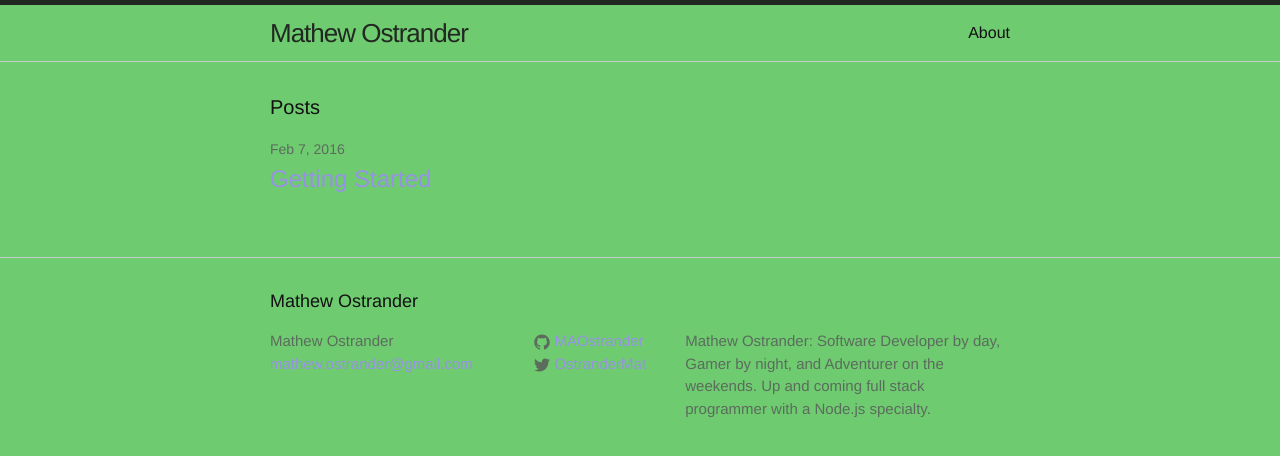
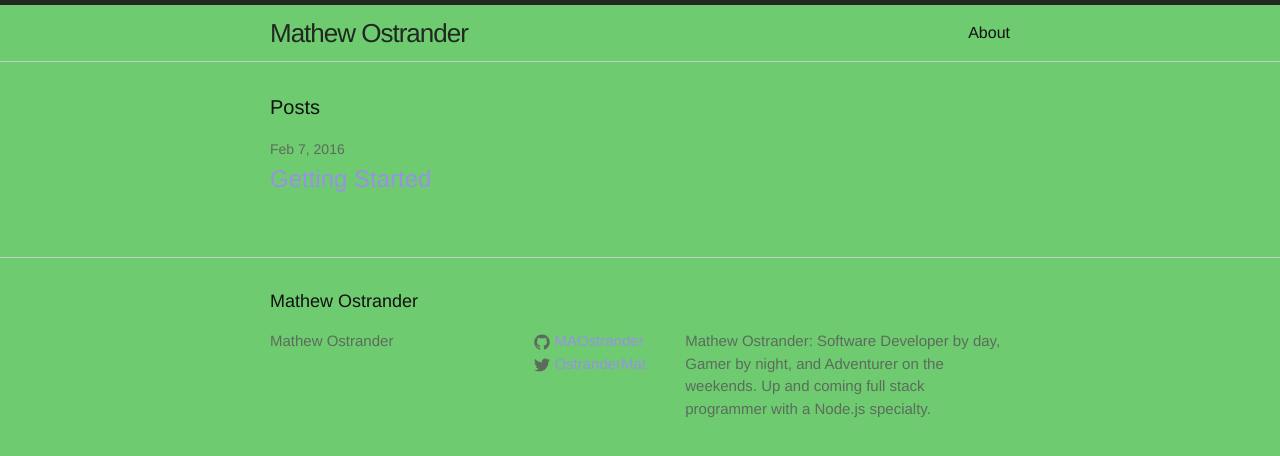
Before and after one commit to MAOstrander/MAOstrander.github.io, a Jekyll site: the page built from index.html, in a window 1280 px wide. Shown: the top 456 px of the page. Built offline with Jekyll 4.4.1, drawn with Linux system fonts in a browser that asks for light colours.

Commit message:
removed email from main page to guard against scrapers

```diff
--- a/_config.yml
+++ b/_config.yml
@@ -7,7 +7,6 @@
 
 # Site settings
 title: Mathew Ostrander
-email: mathew.ostrander@gmail.com
 description: >
   Mathew Ostrander: Software Developer by day, Gamer by night, and Adventurer on the weekends. Up and coming full stack programmer with a Node.js specialty.
 baseurl: "" # the subpath of your site, e.g. /blog
--- a/_includes/header.html
+++ b/_includes/header.html
@@ -1,6 +1,6 @@
 <header class="site-header">
 
-  <div class="wrapper">
+  <div class="wrapper head-wrap">
 
     <a class="site-title" href="{{ site.baseurl }}/">{{ site.title }}</a>
 
```
